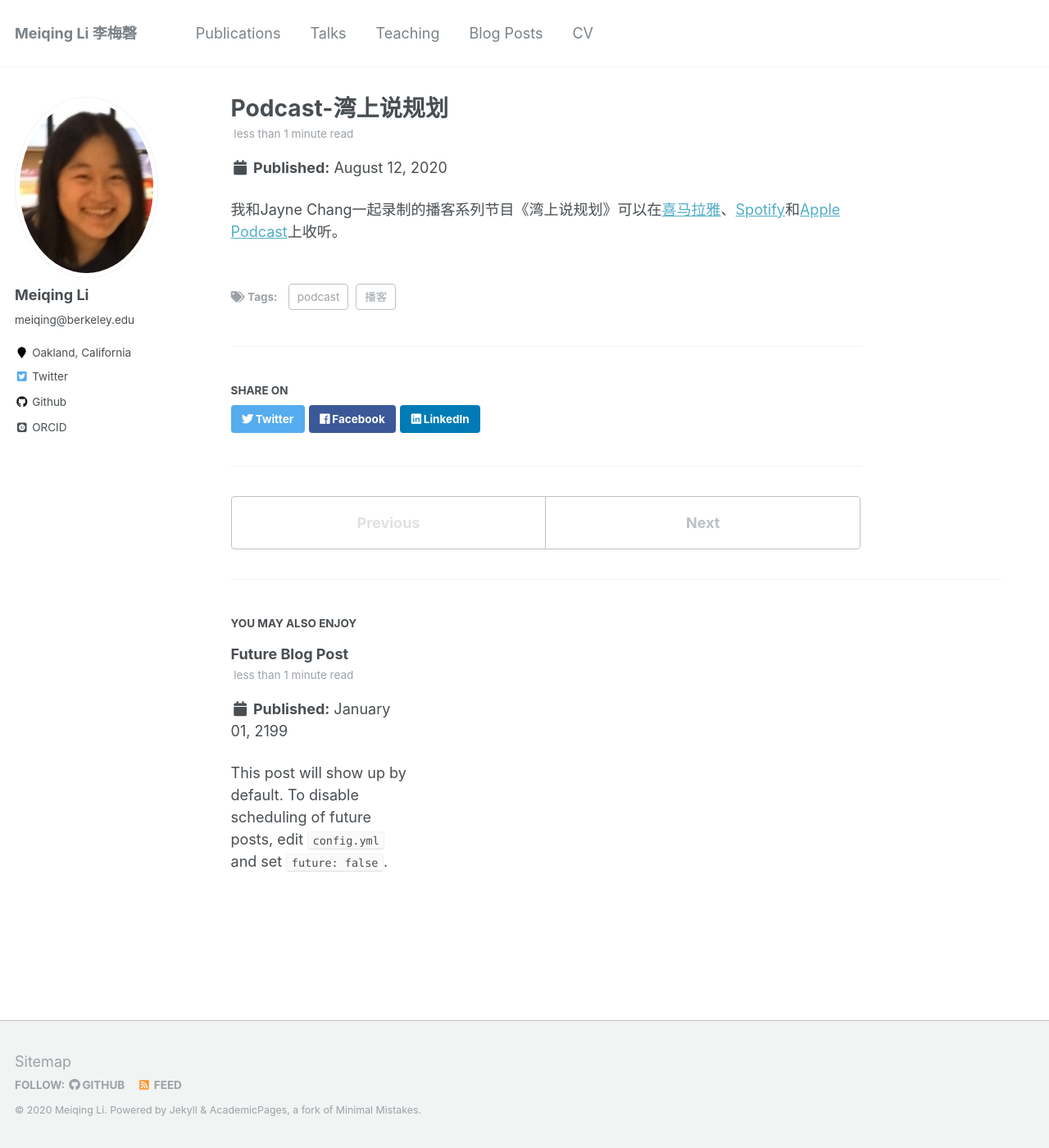
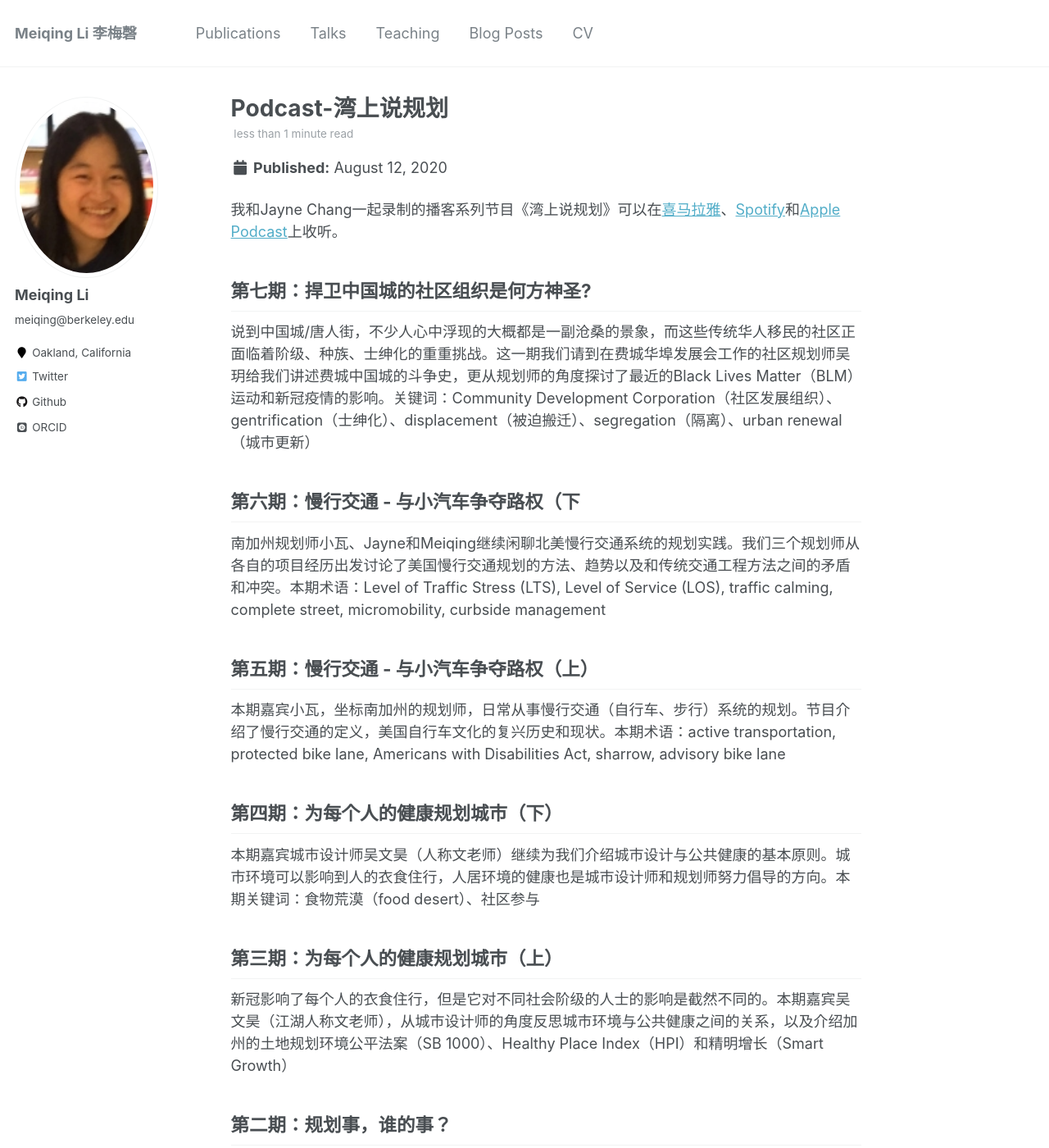
Before and after one commit to keolasin/meiqing_debug, a Jekyll site: the page built from _posts/2020-08-12-blog-post-1.md, in a window 1280 px wide and 1400 px high. Shown: the whole window at 82% size. Built offline with Jekyll 4.4.1, drawn with Linux system fonts in a browser that asks for light colours; some web fonts are replaced; some of the changed text lies outside the part shown.

Commit message:
Update 2020-08-12-blog-post-1.md

```diff
--- a/_posts/2020-08-12-blog-post-1.md
+++ b/_posts/2020-08-12-blog-post-1.md
@@ -9,6 +9,36 @@ tags:
 
 我和Jayne Chang一起录制的播客系列节目《湾上说规划》可以在[喜马拉雅](https://www.ximalaya.com/thirdparty/player/album/player.html?id=37909784&type=red)、[Spotify](https://open.spotify.com/show/6ejB9DCLdgz5LFcE7o9Ezu?si=TOc4sE3bTt-7K7rVw0qN5Q)和[Apple Podcast](https://podcasts.apple.com/us/podcast/%E6%B9%BE%E4%B8%8A%E8%AF%B4%E8%A7%84%E5%88%92/id1512902746)上收听。
 
+第七期：捍卫中国城的社区组织是何方神圣?
+------
+说到中国城/唐人街，不少人心中浮现的大概都是一副沧桑的景象，而这些传统华人移民的社区正面临着阶级、种族、士绅化的重重挑战。这一期我们请到在费城华埠发展会工作的社区规划师吴玥给我们讲述费城中国城的斗争史，更从规划师的角度探讨了最近的Black Lives Matter（BLM）运动和新冠疫情的影响。关键词：Community Development Corporation（社区发展组织）、gentrification（士绅化）、displacement（被迫搬迁）、segregation（隔离）、urban renewal（城市更新）
+
+第六期：慢行交通 - 与小汽车争夺路权（下
+------
+南加州规划师小瓦、Jayne和Meiqing继续闲聊北美慢行交通系统的规划实践。我们三个规划师从各自的项目经历出发讨论了美国慢行交通规划的方法、趋势以及和传统交通工程方法之间的矛盾和冲突。本期术语：Level of Traffic Stress (LTS), Level of Service (LOS), traffic calming, complete street, micromobility, curbside management
+
+第五期：慢行交通 - 与小汽车争夺路权（上）
+------
+本期嘉宾小瓦，坐标南加州的规划师，日常从事慢行交通（自行车、步行）系统的规划。节目介绍了慢行交通的定义，美国自行车文化的复兴历史和现状。本期术语：active transportation, protected bike lane, Americans with Disabilities Act, sharrow, advisory bike lane
+
+第四期：为每个人的健康规划城市（下）
+------
+本期嘉宾城市设计师吴文昊（人称文老师）继续为我们介绍城市设计与公共健康的基本原则。城市环境可以影响到人的衣食住行，人居环境的健康也是城市设计师和规划师努力倡导的方向。本期关键词：食物荒漠（food desert）、社区参与
+
+第三期：为每个人的健康规划城市（上）
+------
+新冠影响了每个人的衣食住行，但是它对不同社会阶级的人士的影响是截然不同的。本期嘉宾吴文昊（江湖人称文老师），从城市设计师的角度反思城市环境与公共健康之间的关系，以及介绍加州的土地规划环境公平法案（SB 1000）、Healthy Place Index（HPI）和精明增长（Smart Growth）
+
+第二期：规划事，谁的事？
+------
+本期继续和我们的嘉宾Yuqi聊一聊北美规划师的一项核心工作：公众参与。作为公共利益的协调方的城市规划师是怎样在纷繁复杂的系统中平衡各方权益和实现自己的价值的？
+
+另外，如果你觉得我们的播客封面很赞，同时也有平面设计方面的需求，欢迎联系我们的设计师小轩（微信：thekeysoflife）。
+
+第一期：无车生活
+------
+本期我们邀请了在湾区大都市规划机构Metropolitan Transportation Commission工作的Yuqi，三个生活在汽车文化之下的无车人士由疫情的所见所想展开，聊一聊美国的郊区、出行和交通规划。
+
 <!-- Headings are cool
 ======
 
```
